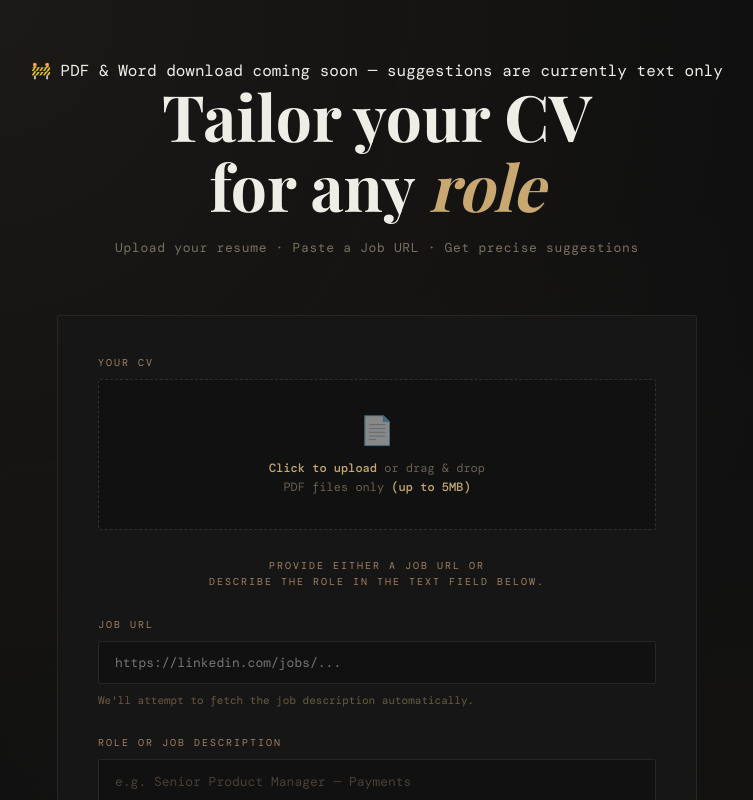
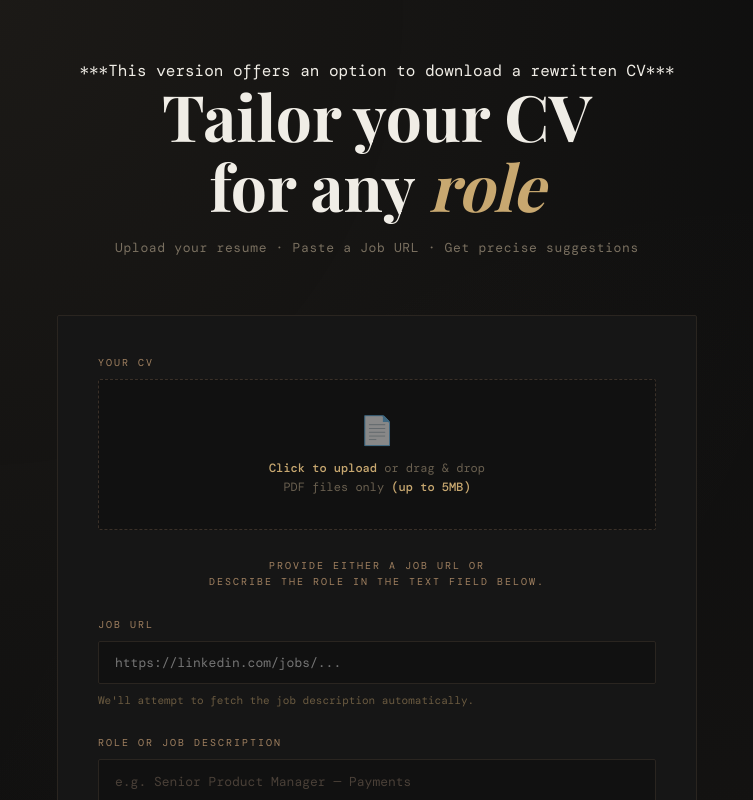
Before and after one commit to PP2904/CV-rewriter-mvp, a React (Create React App) app in the folder frontend/: page / in a window 1280 px wide. Shown: the top 800 px of the page, without its empty margins (263-1016 px from the left). Built offline with nearby package versions, Linux system fonts and the light colour scheme; a web font is replaced by a local one.

Commit message:
adjusted header for premium

```diff
--- a/frontend/src/App.js
+++ b/frontend/src/App.js
@@ -676,7 +676,7 @@ export default function App() {
       <style>{styles}</style>
       <div className="app">
         <div className="top-banner">
-          🚧 PDF &amp; Word download coming soon — suggestions are currently text only
+          ***This version offers an option to download a rewritten CV***
         </div>
         <div className="header">
           <h1>Tailor your CV<br />for any <span>role</span></h1>
```
